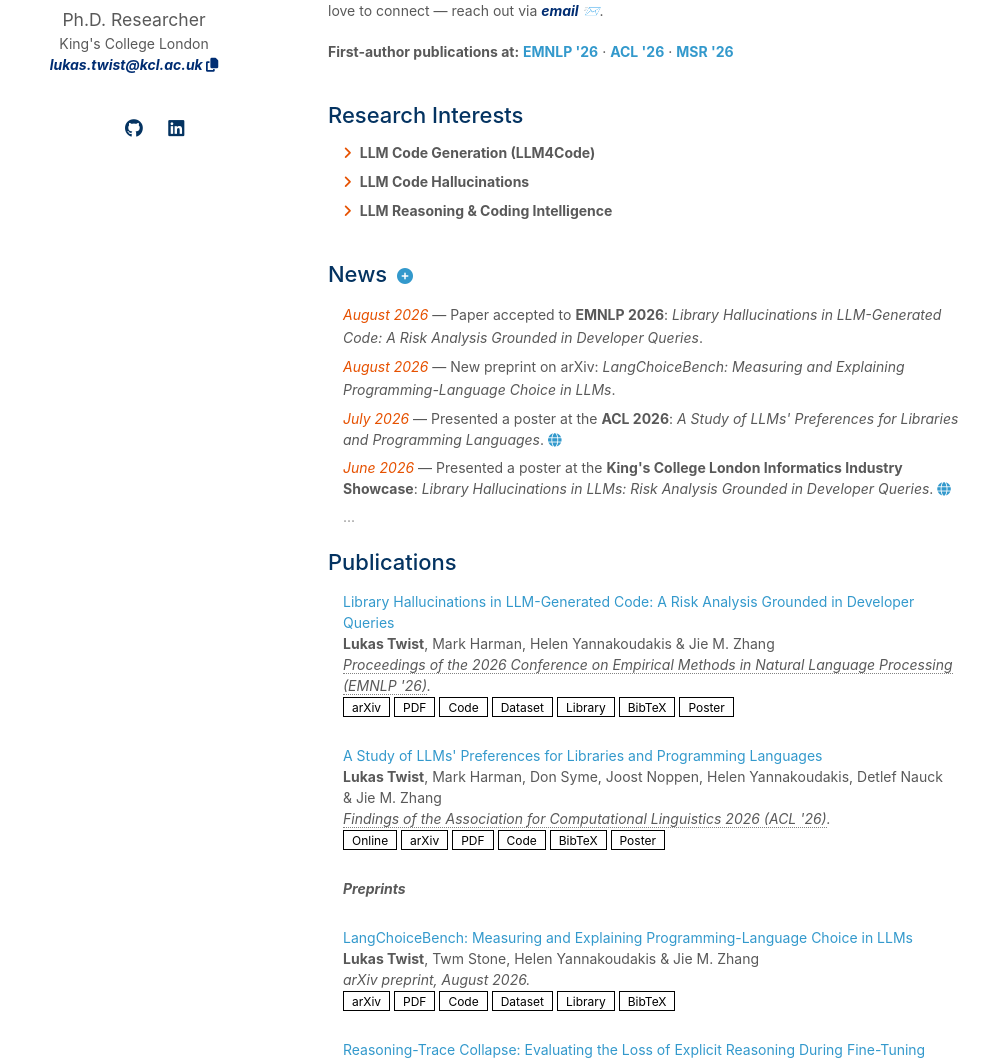
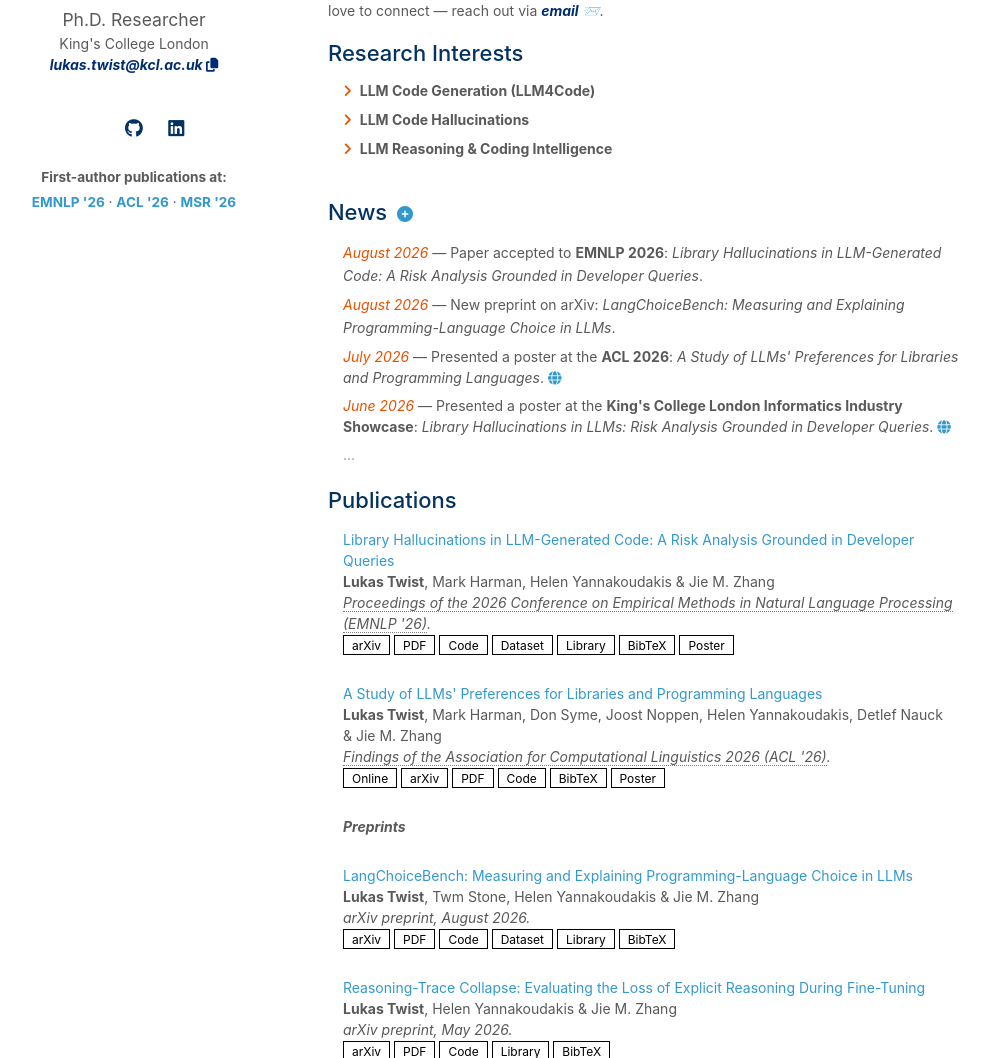
Before and after one commit to itsluketwist/itsluketwist.github.io, a Jekyll site: the page built from index.md, in a window 1280 px wide and 1400 px high. Shown: the part 342-1400 px from the top of the window, without its empty margins (142-1131 px from the left). Built offline with Jekyll 4.4.1, drawn with Linux system fonts in a browser that asks for light colours; a style sheet for code colours, icons or effects is not loaded; our own code applies the rules of GitHub Pages for plain Markdown files.

Commit message:
Move publications.

```diff
--- a/_layouts/homepage.html
+++ b/_layouts/homepage.html
@@ -121,6 +121,27 @@
         </div>
         <br>
 
+        <!-- one-line list of venues with first-author publications, built from the publications data -->
+        <!-- includes all main publications, plus any side publications marked with highlight: true -->
+        <div class="pub-venues">
+          <b>First-author publications at:</b>
+          <div>
+          {%- assign side_highlights = site.data.publications.side | where: "highlight", true -%}
+          {%- for link in site.data.publications.main -%}
+          {%- assign venue_short = link.main | split: "(" | last | remove: ")" -%}
+          {%- assign paper_url = link.url | default: link.arxiv -%}
+          <a href="{{ paper_url }}" target="_blank"><b>{{ venue_short }}</b></a>
+          {%- unless forloop.last and side_highlights == empty %} · {% endunless -%}
+          {%- endfor -%}
+          {%- for link in side_highlights -%}
+          {%- assign paper_url = link.url | default: link.arxiv -%}
+          <a href="{{ paper_url }}" target="_blank"><b>{{ link.where }}</b></a>
+          {%- unless forloop.last %} · {% endunless -%}
+          {%- endfor -%}
+          </div>
+        </div>
+        <br>
+
       </header>
       <section>
 
--- a/_sass/minimal-light-no-dark-mode.scss
+++ b/_sass/minimal-light-no-dark-mode.scss
@@ -2,6 +2,17 @@
   display: flex;
   margin-bottom: 0.5em;
   align-items: center;}
+
+/* venue list shown under the sidebar social icons, wraps over several lines */
+.pub-venues {
+  font-size:0.85rem;
+  line-height:1.6;
+  color:#595959;
+}
+
+.pub-venues > div {
+  margin-top:0.2em;
+}
 
 .social-icons a{
   display:inline-block;
--- a/_sass/minimal-light.scss
+++ b/_sass/minimal-light.scss
@@ -2,6 +2,23 @@
   display: flex;
   margin-bottom: 0.5em;
   align-items: center;}
+
+/* venue list shown under the sidebar social icons, wraps over several lines */
+.pub-venues {
+  font-size:0.85rem;
+  line-height:1.6;
+  color:#595959;
+}
+
+.pub-venues > div {
+  margin-top:0.2em;
+}
+
+@media (prefers-color-scheme: dark) {
+  .pub-venues {
+    color:#dadbdf;
+  }
+}
 
 .social-icons a{
   display:inline-block;
--- a/index.md
+++ b/index.md
@@ -15,26 +15,6 @@ robust, innovative, and genuinely useful.
 
 If you’re a researcher or practitioner working in these areas and are interested in collaborating, I’d love to connect — reach out via <span class="copy-email">email 📨</span>.
 
-<!-- one-line list of venues with first-author publications, built from the publications data -->
-<!-- includes all main publications, plus any side publications marked with highlight: true -->
-<div>
-  <b>First-author publications at:</b>&nbsp;
-  {%- assign side_highlights = site.data.publications.side | where: "highlight", true -%}
-  {%- for link in site.data.publications.main -%}
-  {%- assign venue_short = link.main | split: "(" | last | remove: ")" -%}
-  {%- assign paper_url = link.url | default: link.arxiv -%}
-  <a href="{{ paper_url }}" target="_blank"><b>{{ venue_short }}</b></a>
-  {%- unless forloop.last and side_highlights == empty %}&nbsp;·&nbsp;{% endunless -%}
-  {%- endfor -%}
-  {%- for link in side_highlights -%}
-  {%- assign paper_url = link.url | default: link.arxiv -%}
-  <a href="{{ paper_url }}" target="_blank"><b>{{ link.where }}</b></a>
-  {%- unless forloop.last %}&nbsp;·&nbsp;{% endunless -%}
-  {%- endfor -%}
-</div>
-
-<br>
-
 ## Research Interests
 
 <div style="padding-left: 15px;">
```
